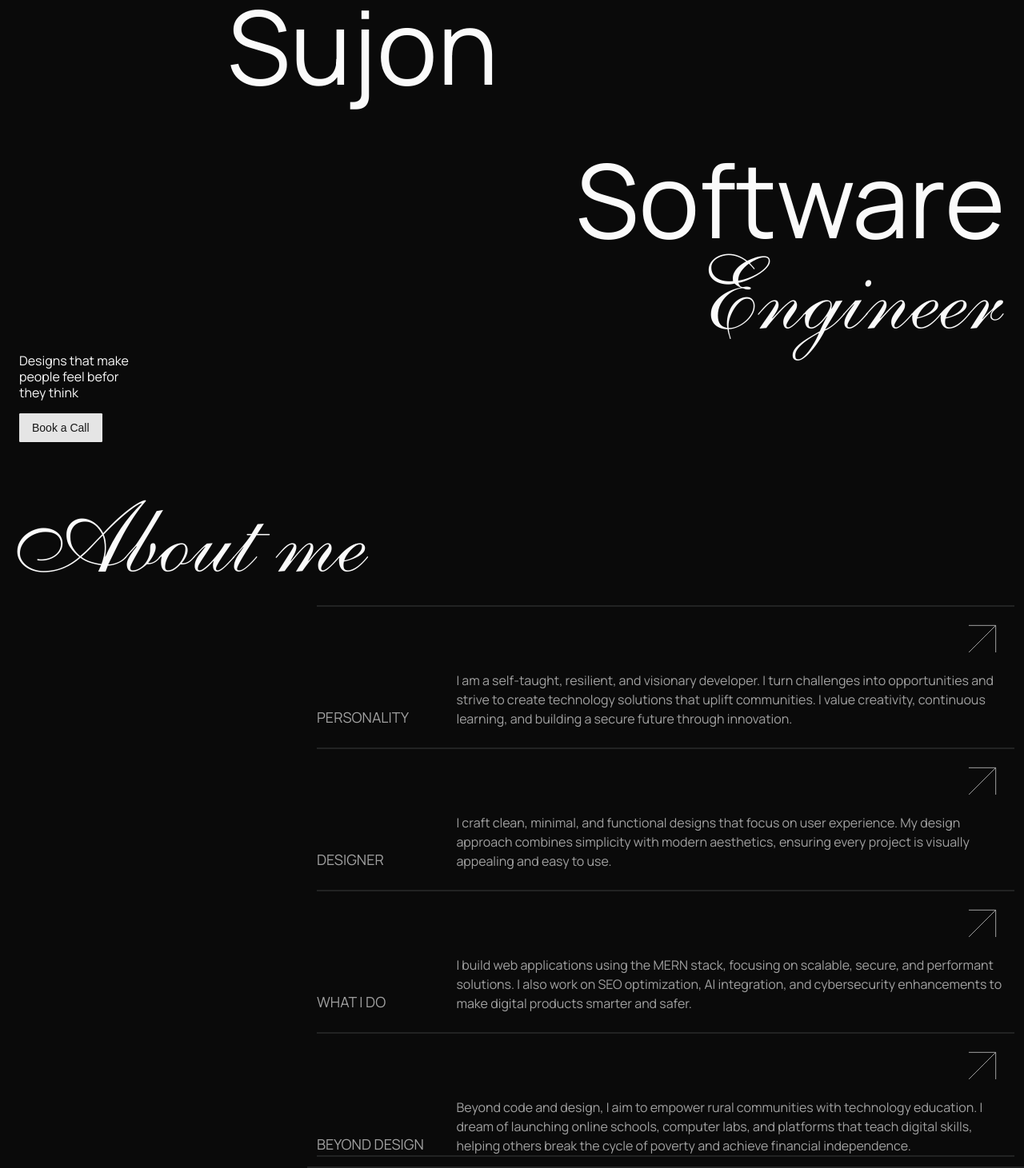
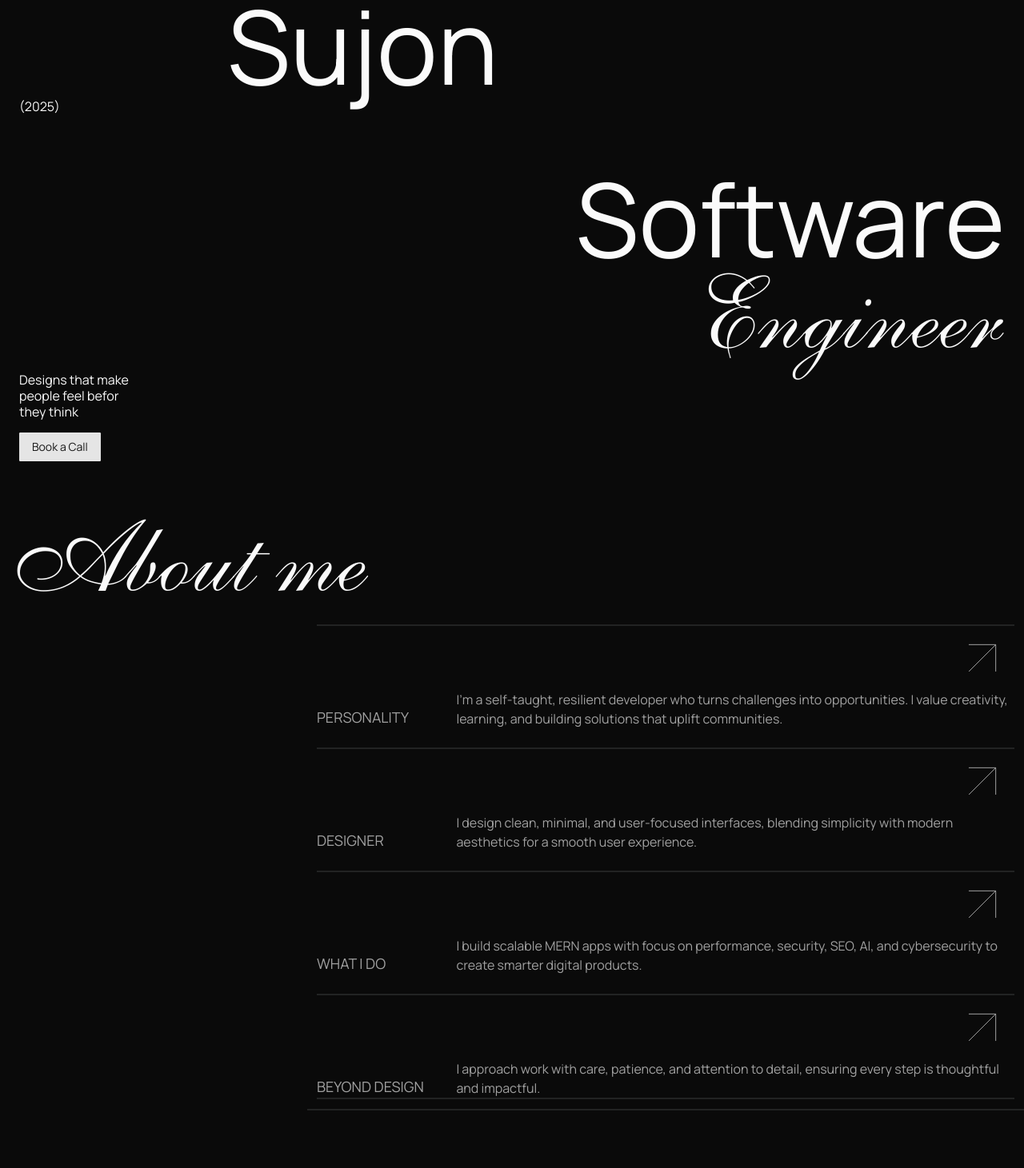
Before and after one commit to iamsaifulalom/personal-portfolio, a Next.js app: page / in a window 1280 px wide. Shown: the part 263-1724 px from the top of the page at 80% size. After the commit the page ends 1652 px from the top, so only its background shows below. Built offline with nearby package versions, Linux system fonts and the light colour scheme.

Commit message:
bug fied

```diff
--- a/constants/aboutme.ts
+++ b/constants/aboutme.ts
@@ -1,18 +1,18 @@
 export const aboutMe = [
   {
     label: "Personality",
-    description: "I am a self-taught, resilient, and visionary developer. I turn challenges into opportunities and strive to create technology solutions that uplift communities. I value creativity, continuous learning, and building a secure future through innovation."
+    description: "I’m a self-taught, resilient developer who turns challenges into opportunities. I value creativity, learning, and building solutions that uplift communities."
   },
   {
     label: "Designer",
-    description: "I craft clean, minimal, and functional designs that focus on user experience. My design approach combines simplicity with modern aesthetics, ensuring every project is visually appealing and easy to use."
+    description: "I design clean, minimal, and user-focused interfaces, blending simplicity with modern aesthetics for a smooth user experience."
   },
   {
     label: "What I Do",
-    description: "I build web applications using the MERN stack, focusing on scalable, secure, and performant solutions. I also work on SEO optimization, AI integration, and cybersecurity enhancements to make digital products smarter and safer."
+    description: "I build scalable MERN apps with focus on performance, security, SEO, AI, and cybersecurity to create smarter digital products."
   },
   {
     label: "Beyond Design",
-    description: "Beyond code and design, I aim to empower rural communities with technology education. I dream of launching online schools, computer labs, and platforms that teach digital skills, helping others break the cycle of poverty and achieve financial independence."
+    description: "I approach work with care, patience, and attention to detail, ensuring every step is thoughtful and impactful."
   }
 ];
--- a/src/components/about/Card.tsx
+++ b/src/components/about/Card.tsx
@@ -7,7 +7,6 @@ interface Props {
   description?: string
 }
 
-//
 
 export default function Card({ label, description }: Props) {
   return (
@@ -15,7 +14,7 @@ export default function Card({ label, description }: Props) {
       <div className={cn("border-t-2" , label === "Beyond Design" ? "border-b-2": "")}>
         <ArrowUpRight strokeWidth={0.3} className='ml-auto size-20' />
         <div className='flex items-end'>
-          <h2 className='w-[40%] md:w-[20%]  uppercase text-lg'>{label}</h2>
+          <h2 className='w-[50%] md:w-[20%]  uppercase text-lg'>{label}</h2>
           <p className='flex-1'>{description}</p>
         </div>
       </div>
--- a/src/components/hero/Hero.tsx
+++ b/src/components/hero/Hero.tsx
@@ -3,10 +3,11 @@ import { Button } from '../ui/button'
 
 export default function Hero() {
     return (
-        <div className='flex flex-col justify-between w-full px-6 py-16 relative'>
+        <div className='flex flex-col font-Manrope justify-between w-full px-6 py-16 relative'>
             <div className='mt-16'>
                 <h1 className='font-AnastasiaScript'>Saiful Alom</h1>
-                <h1 className='font-Manrope ml-[260px]'>Sujon</h1>
+                <h1 className='font-Manrope ml-[260px] hidden md:block'>Sujon</h1>
+                <span >({new Date().getFullYear()})</span>
             </div>
             <div className='text-end  mt-16'>
                 <h1 className='font-Manrope'>Software</h1>
```
